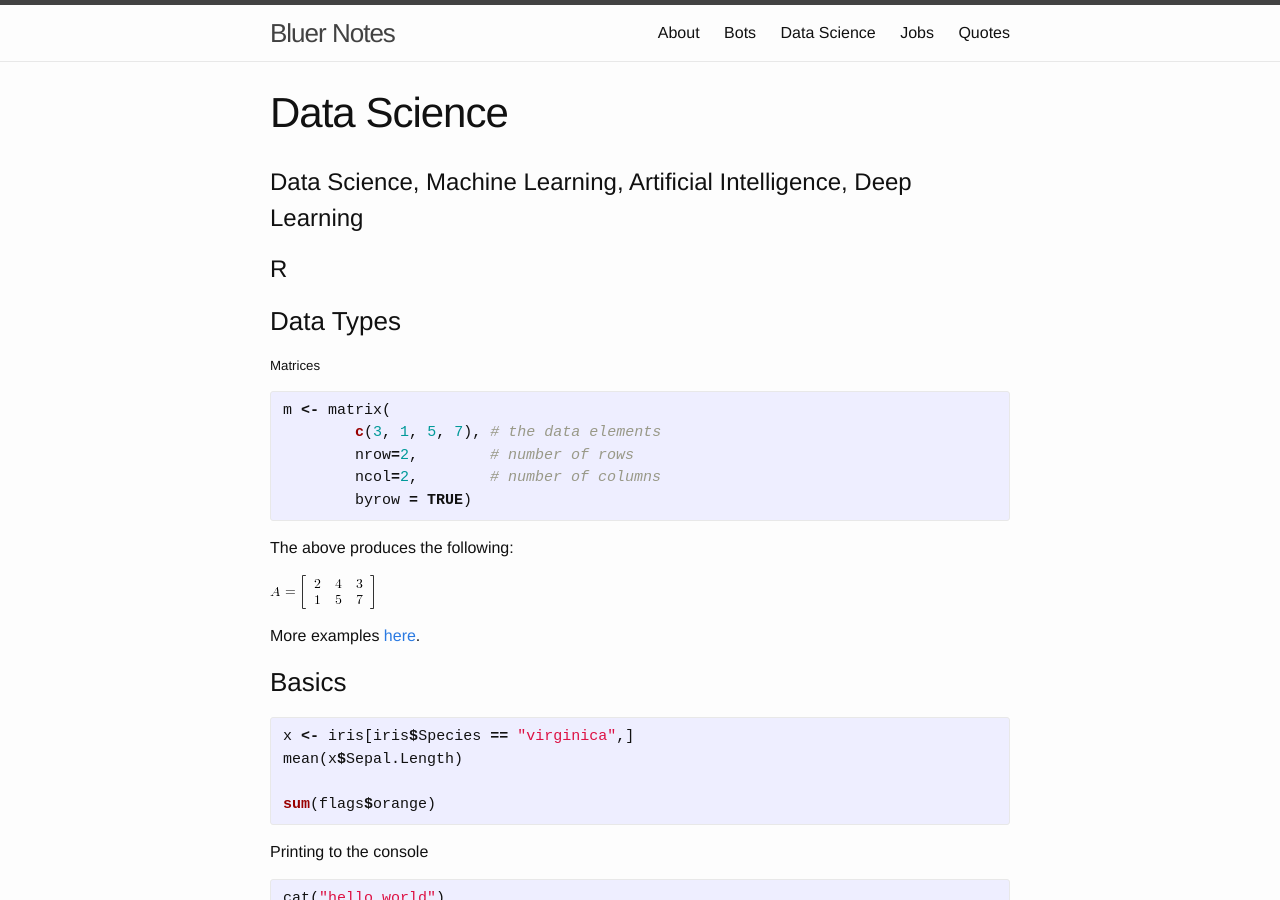
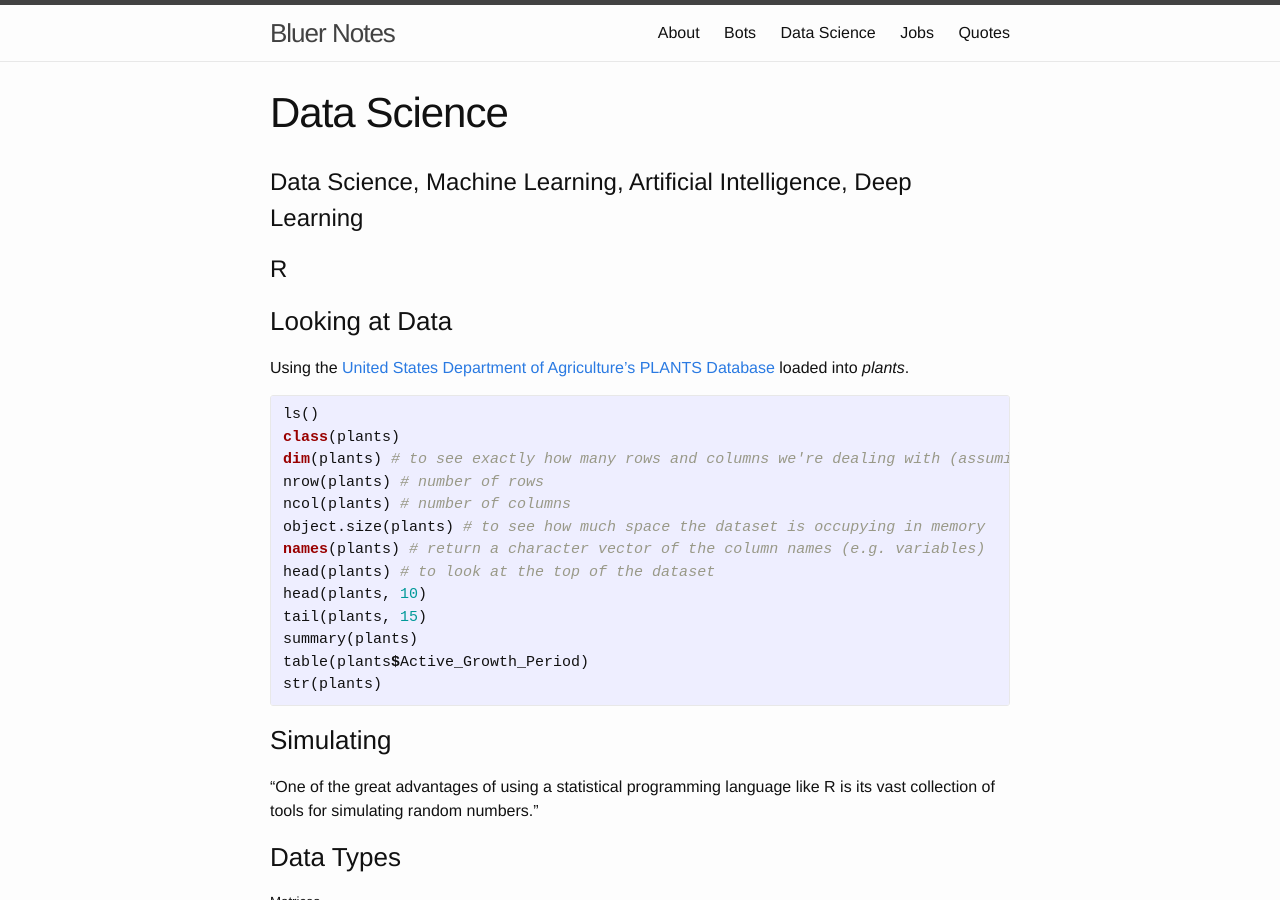
Before and after one commit to kevinbluer/bluer-notes-jekyll, a Jekyll site: the page built from data.md, in a window 1280 px wide and 900 px high. Built offline with Jekyll 4.4.1, drawn with Linux system fonts in a browser that asks for light colours; some of the changed text lies outside the part shown.

Commit message:
some additions to the data page (soon to be split up too)

```diff
--- a/data.md
+++ b/data.md
@@ -8,6 +8,30 @@ menu: main
 # Data Science, Machine Learning, Artificial Intelligence, Deep Learning
 
 # R
+
+### Looking at Data
+
+Using the [United States Department of Agriculture's PLANTS Database](http://plants.usda.gov/adv_search.html) loaded into *plants*.
+
+{% highlight r %}
+ls()
+class(plants)
+dim(plants) # to see exactly how many rows and columns we're dealing with (assuming it's a data frame)
+nrow(plants) # number of rows
+ncol(plants) # number of columns
+object.size(plants) # to see how much space the dataset is occupying in memory
+names(plants) # return a character vector of the column names (e.g. variables)
+head(plants) # to look at the top of the dataset
+head(plants, 10)
+tail(plants, 15)
+summary(plants)
+table(plants$Active_Growth_Period)
+str(plants)
+{% endhighlight %}
+
+### Simulating
+
+"One of the great advantages of using a statistical programming language like R is its vast collection of tools for simulating random numbers."
 
 ### Data Types
 
@@ -158,6 +182,7 @@ vapply(flags, unique, numeric(1))
 - [Flags dataset from the UCI Machine Learning Repository](http://archive.ics.uci.edu/ml/datasets/Flags)
 - [Iris](#)
 - [mtcars](#)
+- [United States Department of Agriculture's PLANTS Database](http://plants.usda.gov/adv_search.html)
 
 ### Thoughts & Notes
 
```
